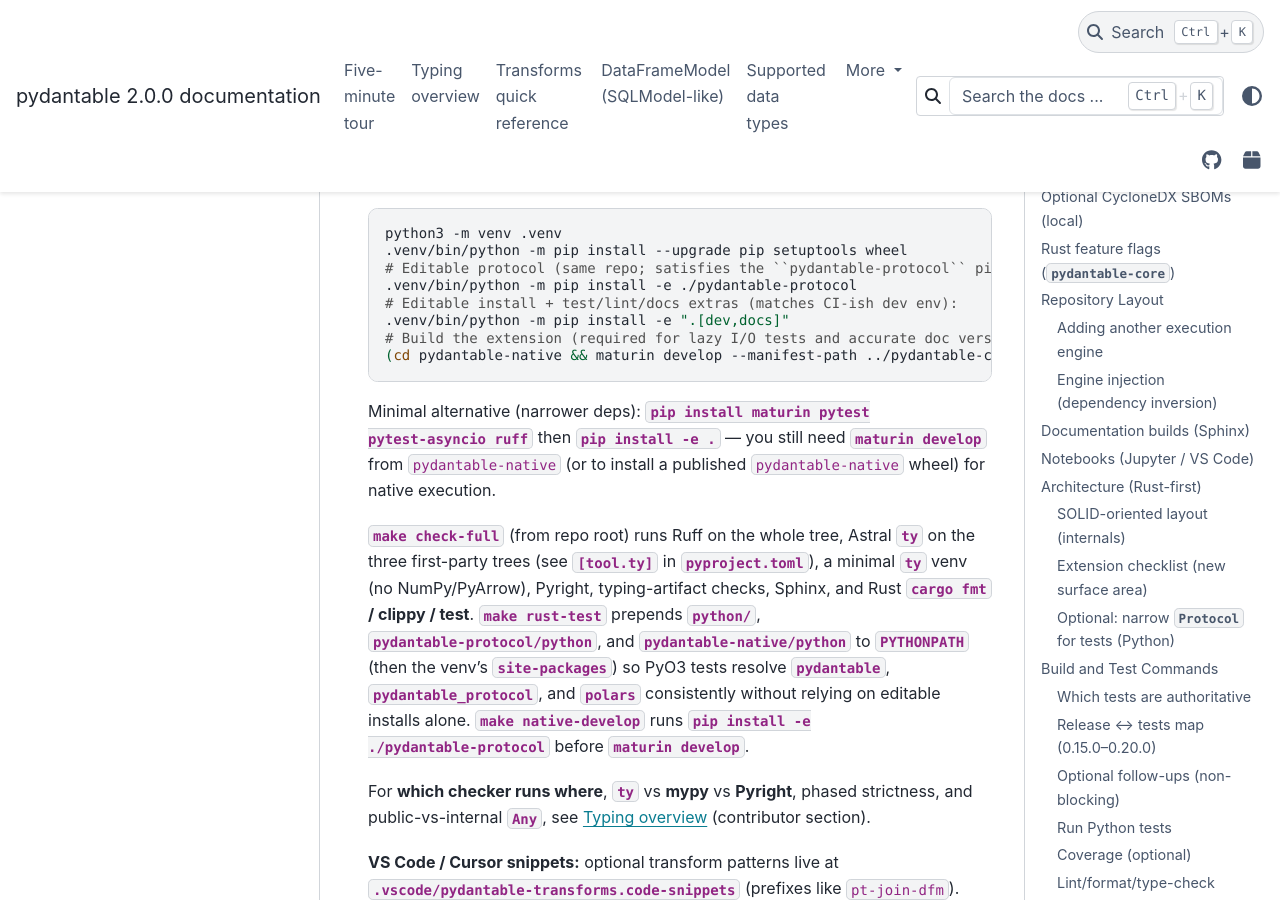
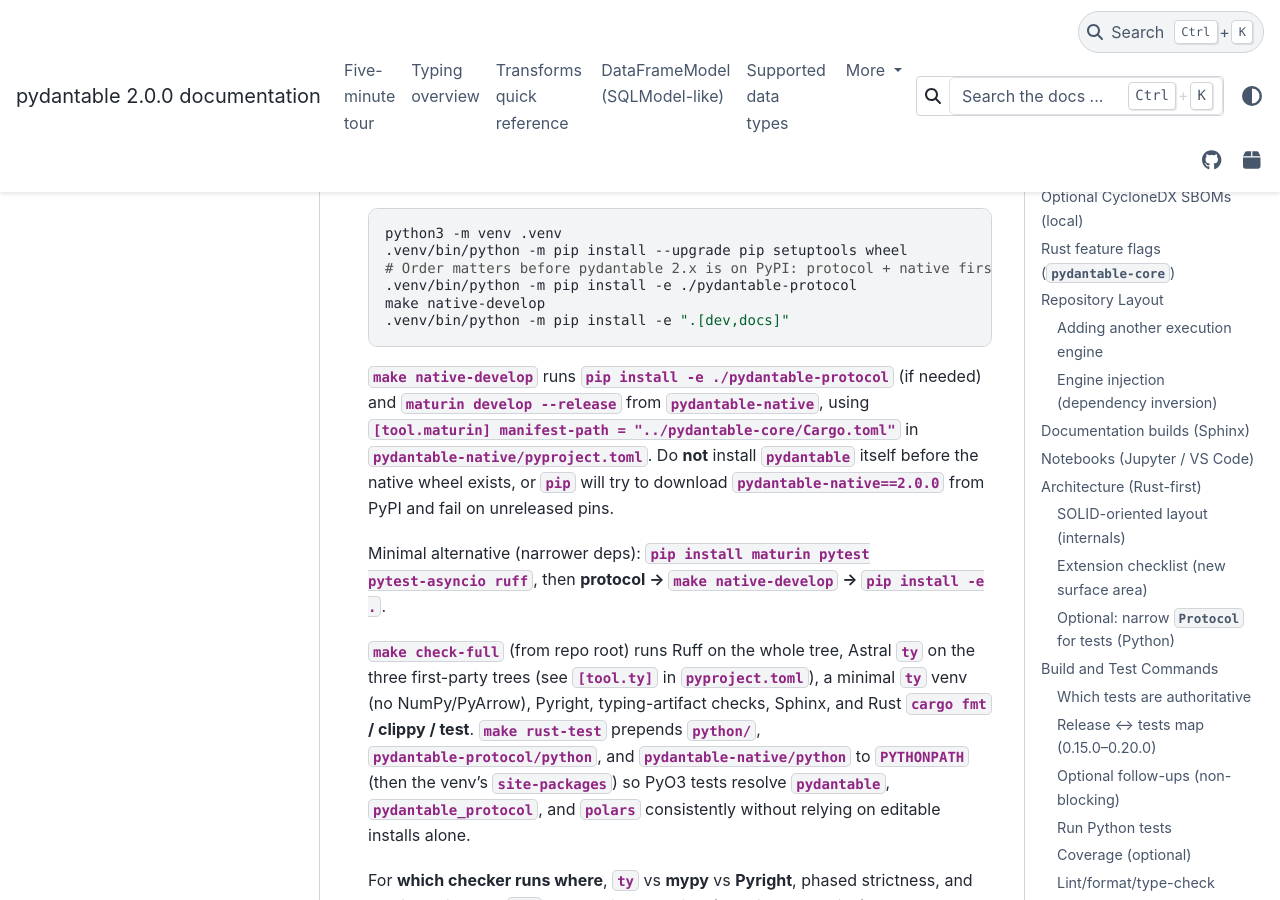
Before and after one commit to eddiethedean/pydantable, a Sphinx documentation site: the page built from docs/DEVELOPER.md, in a window 1280 px wide and 900 px high, scrolled down 467 px. Built offline with Sphinx 7.4.7 and the PyData theme 0.15.4, drawn with Linux system fonts in a browser that asks for light colours; the version number is read from the project's files by our own code; some of the changed text lies outside the part shown.

Commit message:
docs: fix dev install order before unreleased native pins
- DEVELOPER: protocol -> make native-develop -> pip install -e .[dev,docs];
  explain PyPI resolution failure; benchmarks use make native-develop
- TROUBLESHOOTING: MissingRustExtension fix uses make native-develop
- README Development: short pre-release editable install note

````diff
--- a/docs/DEVELOPER.md
+++ b/docs/DEVELOPER.md
@@ -15,17 +15,17 @@
 ```bash
 python3 -m venv .venv
 .venv/bin/python -m pip install --upgrade pip setuptools wheel
-# Editable protocol (same repo; satisfies the ``pydantable-protocol`` pin for local work):
+# Order matters before pydantable 2.x is on PyPI: protocol + native first, then the main package.
 .venv/bin/python -m pip install -e ./pydantable-protocol
-# Editable install + test/lint/docs extras (matches CI-ish dev env):
+make native-develop
 .venv/bin/python -m pip install -e ".[dev,docs]"
-# Build the extension (required for lazy I/O tests and accurate doc version):
-(cd pydantable-native && maturin develop --manifest-path ../pydantable-core/Cargo.toml)
 ```
 
-Minimal alternative (narrower deps): **`pip install maturin pytest pytest-asyncio ruff`** then **`pip install -e .`** — you still need **`maturin develop`** from `pydantable-native` (or to install a published `pydantable-native` wheel) for native execution.
+**`make native-develop`** runs **`pip install -e ./pydantable-protocol`** (if needed) and **`maturin develop --release`** from **`pydantable-native`**, using **`[tool.maturin] manifest-path = "../pydantable-core/Cargo.toml"`** in **`pydantable-native/pyproject.toml`**. Do **not** install **`pydantable`** itself before the native wheel exists, or **`pip`** will try to download **`pydantable-native==2.0.0`** from PyPI and fail on unreleased pins.
 
-**`make check-full`** (from repo root) runs Ruff on the whole tree, Astral **`ty`** on the three first-party trees (see **`[tool.ty]`** in **`pyproject.toml`**), a minimal **`ty`** venv (no NumPy/PyArrow), Pyright, typing-artifact checks, Sphinx, and Rust **`cargo fmt` / clippy / test**. **`make rust-test`** prepends **`python/`**, **`pydantable-protocol/python`**, and **`pydantable-native/python`** to **`PYTHONPATH`** (then the venv’s **`site-packages`**) so PyO3 tests resolve **`pydantable`**, **`pydantable_protocol`**, and **`polars`** consistently without relying on editable installs alone. **`make native-develop`** runs **`pip install -e ./pydantable-protocol`** before **`maturin develop`**.
+Minimal alternative (narrower deps): **`pip install maturin pytest pytest-asyncio ruff`**, then **protocol → `make native-develop` → `pip install -e .`**.
+
+**`make check-full`** (from repo root) runs Ruff on the whole tree, Astral **`ty`** on the three first-party trees (see **`[tool.ty]`** in **`pyproject.toml`**), a minimal **`ty`** venv (no NumPy/PyArrow), Pyright, typing-artifact checks, Sphinx, and Rust **`cargo fmt` / clippy / test**. **`make rust-test`** prepends **`python/`**, **`pydantable-protocol/python`**, and **`pydantable-native/python`** to **`PYTHONPATH`** (then the venv’s **`site-packages`**) so PyO3 tests resolve **`pydantable`**, **`pydantable_protocol`**, and **`polars`** consistently without relying on editable installs alone.
 
 For **which checker runs where**, **`ty`** vs **mypy** vs **Pyright**, phased strictness, and public-vs-internal **`Any`**, see {doc}`TYPING` (contributor section).
 
@@ -372,7 +372,7 @@
 Editable installs often compile the native extension in **debug** mode. That is fine for development but **not** comparable to production performance. Before running any benchmark that exercises the extension, build the optimized library:
 
 ```bash
-(cd pydantable-native && .venv/bin/python -m maturin develop --release --manifest-path ../pydantable-core/Cargo.toml)
+make native-develop
 ```
 
 Then run the benchmark scripts (after `pip install -e ".[benchmark]"` for Polars/pandas).
@@ -399,7 +399,7 @@
 
 ```bash
 .venv/bin/python -m pip install -e ".[benchmark]"
-(cd pydantable-native && .venv/bin/python -m maturin develop --release --manifest-path ../pydantable-core/Cargo.toml)
+make native-develop
 .venv/bin/python benchmarks/pydantable_vs_polars.py
 ```
 
@@ -413,7 +413,7 @@
 
 ```bash
 .venv/bin/python -m pip install -e ".[benchmark]"
-(cd pydantable-native && .venv/bin/python -m maturin develop --release --manifest-path ../pydantable-core/Cargo.toml)
+make native-develop
 .venv/bin/python benchmarks/pydantable_vs_pandas.py
 ```
 
````
Also changed, not shown: README.md (+2 -0 lines), docs/TROUBLESHOOTING.md (+5 -1 lines).
